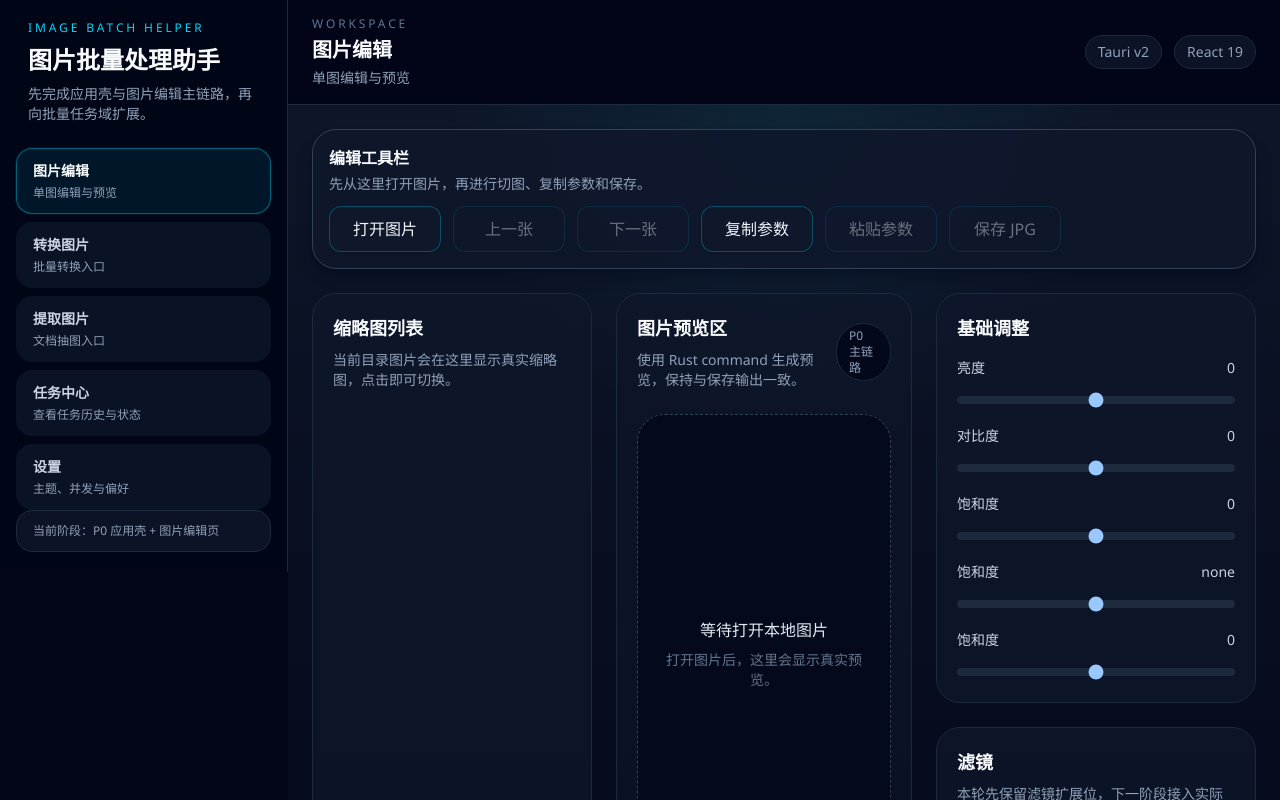
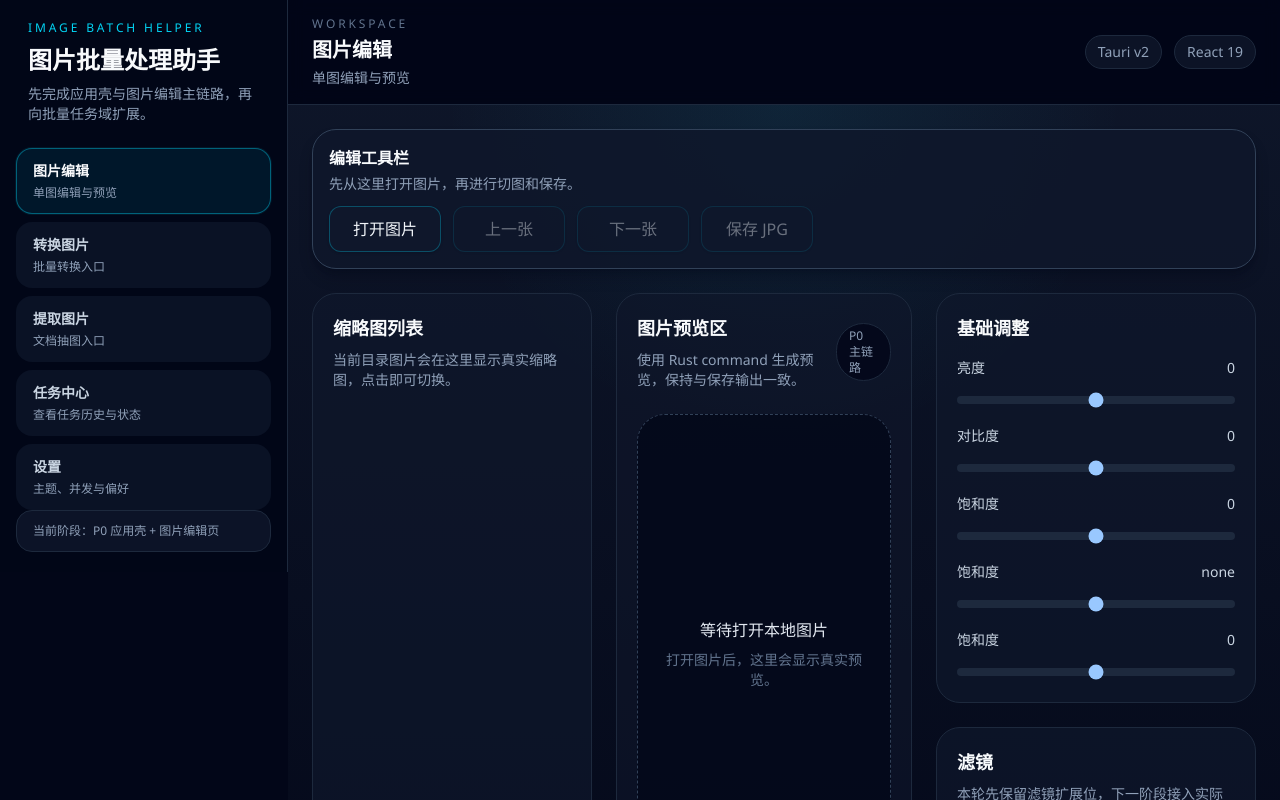
Before and after one commit to heheyoumingchen/imageasy, a React (Vite) app: page / in a window 1280 px wide. Shown: the top 800 px of the page. Built offline with nearby package versions, Linux system fonts and the light colour scheme.

Commit message:
refactor: remove obsolete editor copy actions

```diff
--- a/src/components/image-editor/EditorToolbar.tsx
+++ b/src/components/image-editor/EditorToolbar.tsx
@@ -1,13 +1,10 @@
 type EditorToolbarProps = {
   canGoPrevious: boolean;
   canGoNext: boolean;
-  hasCopiedAdjustments: boolean;
   hasUnsavedChanges: boolean;
   onOpenImage: () => void;
   onPrevious: () => void;
   onNext: () => void;
-  onCopy: () => void;
-  onPaste: () => void;
   onSave: () => void;
 };
 
@@ -17,13 +14,10 @@
 const EditorToolbar = ({
   canGoPrevious,
   canGoNext,
-  hasCopiedAdjustments,
   hasUnsavedChanges,
   onOpenImage,
   onPrevious,
   onNext,
-  onCopy,
-  onPaste,
   onSave
 }: EditorToolbarProps) => {
   return (
@@ -31,7 +25,7 @@
       <div className="mb-3 flex items-center justify-between gap-3">
         <div>
           <h3 className="text-base font-semibold text-slate-50">编辑工具栏</h3>
-          <p className="mt-1 text-sm text-slate-400">先从这里打开图片，再进行切图、复制参数和保存。</p>
+          <p className="mt-1 text-sm text-slate-400">先从这里打开图片，再进行切图和保存。</p>
         </div>
       </div>
 
@@ -45,12 +39,6 @@
         <button type="button" className={toolbarButtonClass} onClick={onNext} disabled={!canGoNext}>
           下一张
         </button>
-        <button type="button" className={toolbarButtonClass} onClick={onCopy}>
-          复制参数
-        </button>
-        <button type="button" className={toolbarButtonClass} onClick={onPaste} disabled={!hasCopiedAdjustments}>
-          粘贴参数
-        </button>
         <button type="button" className={toolbarButtonClass} onClick={onSave} disabled={!hasUnsavedChanges}>
           保存 JPG
         </button>
--- a/src/pages/ImageEditorPage.tsx
+++ b/src/pages/ImageEditorPage.tsx
@@ -48,13 +48,10 @@
     currentIndex,
     directoryImages,
     adjustments,
-    copiedAdjustments,
     hasUnsavedChanges,
     pendingSwitchTarget,
     openImages,
     updateAdjustment,
-    copyAdjustments,
-    pasteAdjustments,
     markSaved,
     requestSwitch,
     confirmSwitch,
@@ -185,13 +182,10 @@
       <EditorToolbar
         canGoPrevious={!isOpening && !isSaving && currentIndex > 0}
         canGoNext={!isOpening && !isSaving && currentIndex >= 0 && currentIndex < directoryImages.length - 1}
-        hasCopiedAdjustments={Boolean(copiedAdjustments)}
         hasUnsavedChanges={hasUnsavedChanges}
         onOpenImage={handleOpenImage}
         onPrevious={goToPrevious}
         onNext={goToNext}
-        onCopy={copyAdjustments}
-        onPaste={pasteAdjustments}
         onSave={handleSave}
       />
 
```
Also changed, not shown: 1 other file (tests, documents, lock files or other folders).
